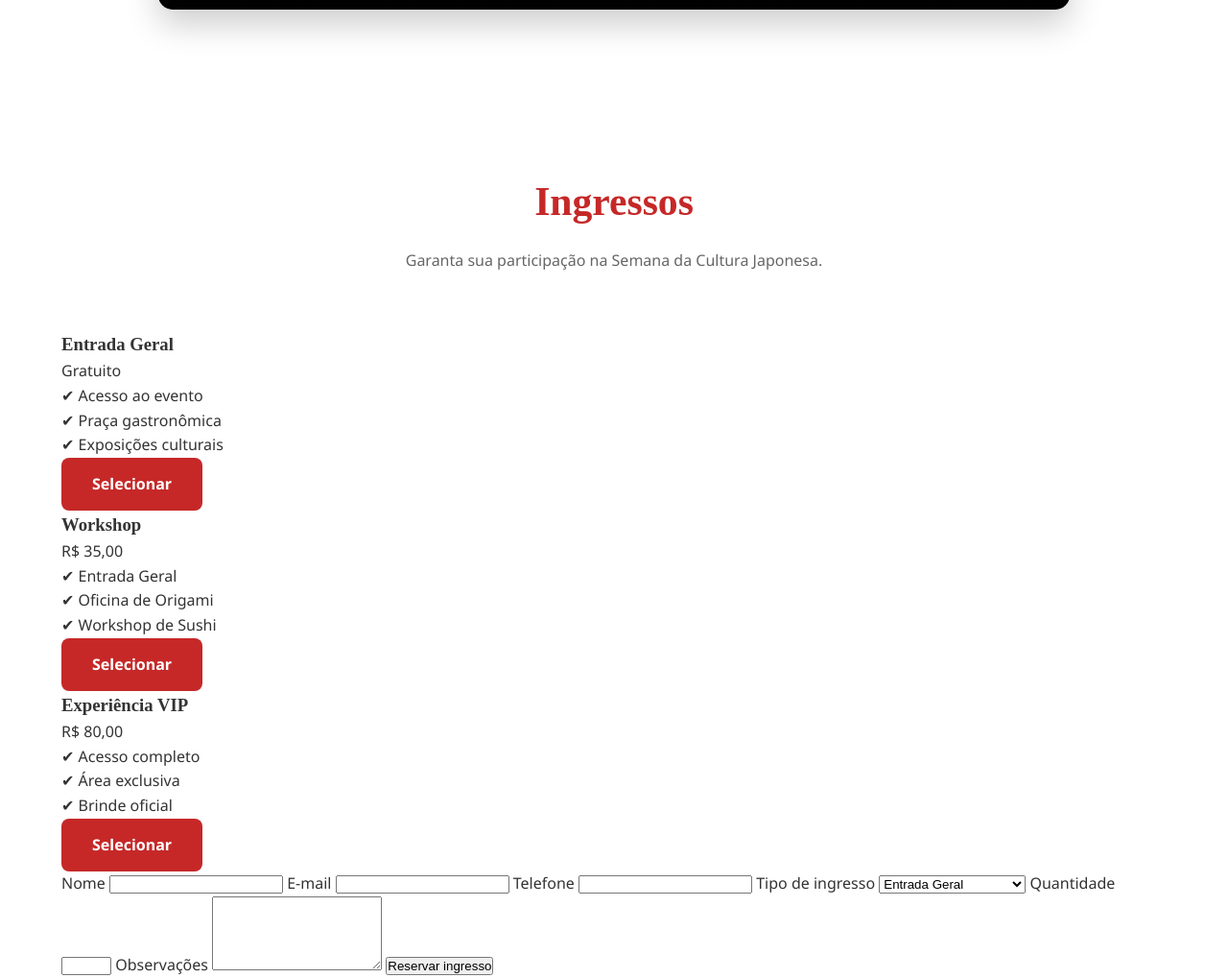
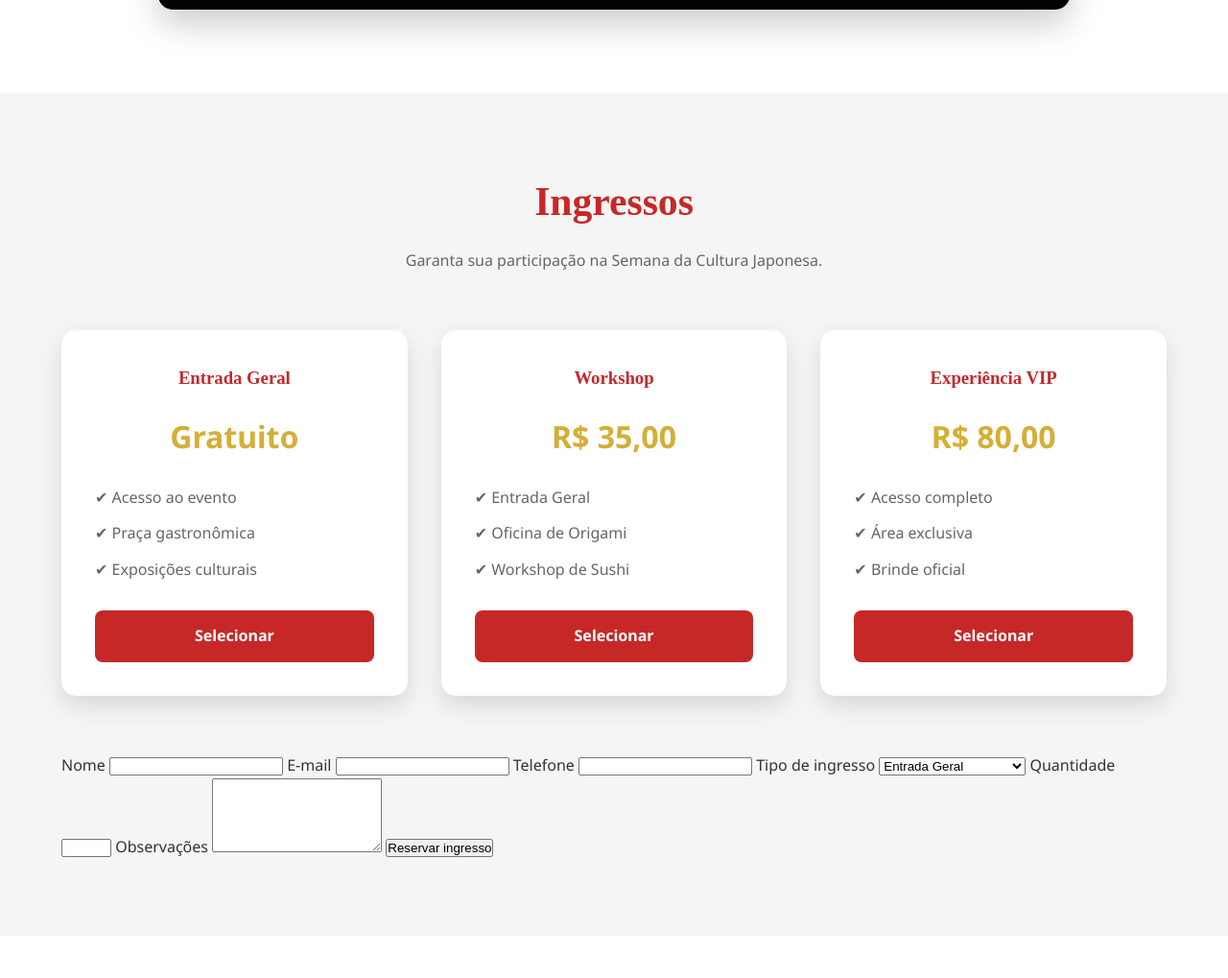
Before and after one commit to LUCAS-IF/SEMANA_CULTURA_JAPONESA, a plain HTML site: page index.html in a window 1280 px wide. Shown: the part 6542-7561 px from the top of the page at 96% size. Drawn offline with Linux system fonts and the light colour scheme; grey boxes are pictures that could not be loaded; a web font is replaced by a local one.

Commit message:
Conclusão da estilização da seção INGRESSOS

```diff
--- a/css/style.css
+++ b/css/style.css
@@ -449,5 +449,70 @@ video{
     max-width:950px;
     border-radius:15px;
     box-shadow:0 15px 35px rgba(0,0,0,.20);
+}
+
+/*-------------------   INGRESSOS   -------------------*/
+
+#ingressos{
+    background:var(--cinza-claro);
+}
+
+.ingressos-grid{
+    display:grid;
+    grid-template-columns:repeat(auto-fit,minmax(280px,1fr));
+    gap:35px;
+    margin-bottom:60px;
 
 }
+
+.card-ingresso{
+    background:white;
+    border-radius:15px;
+    padding:35px;
+    text-align:center;
+    box-shadow:0 10px 25px rgba(0,0,0,.12);
+    transition:.35s;
+}
+
+.card-ingresso:hover{
+    transform:translateY(-10px);
+}
+
+.card-ingresso h3{
+    color:var(--vermelho);
+    margin-bottom:20px;
+}
+
+.preco{
+    display:block; /* Permite que o elemento ocupe toda a largura disponível */
+    font-size:2rem;
+    color:var(--dourado);
+    font-weight:bold;
+    margin-bottom:25px;
+}
+
+.card-ingresso ul{
+    text-align:left;
+    margin-bottom:30px;
+}
+
+.card-ingresso li{
+    margin-bottom:12px;
+    color:var(--cinza);
+}
+
+.btn-ingressos{
+    width:100%;
+    padding:14px;
+    border:none;
+    background:var(--vermelho);
+    color:white;
+    border-radius:8px;
+    font-size:1rem;
+    cursor:pointer;
+    transition:.35s;
+}
+
+.card-ingresso button:hover{
+    background:var(--vermelho-escuro);
+}
--- a/index.html
+++ b/index.html
@@ -501,7 +501,7 @@
                             <li>✔ Exposições culturais</li>
                         </ul>
 
-                        <a href="#formulario" class="btn btn-primary">Selecionar</a>
+                        <a href="#formulario" class="btn btn-primary btn-ingressos">Selecionar</a>
 
                     </article>
 
@@ -516,7 +516,7 @@
                             <li>✔ Workshop de Sushi</li>
                         </ul>
 
-                        <a href="#formulario" class="btn btn-primary">Selecionar</a>
+                        <a href="#formulario" class="btn btn-primary btn-ingressos">Selecionar</a>
 
                     </article>
 
@@ -529,7 +529,7 @@
                             <li>✔ Área exclusiva</li>
                             <li>✔ Brinde oficial</li>
                         </ul>
-                        <a href="#formulario" class="btn btn-primary">Selecionar</a>
+                        <a href="#formulario" class="btn btn-primary btn-ingressos">Selecionar</a>
 
                     </article>
 
```
